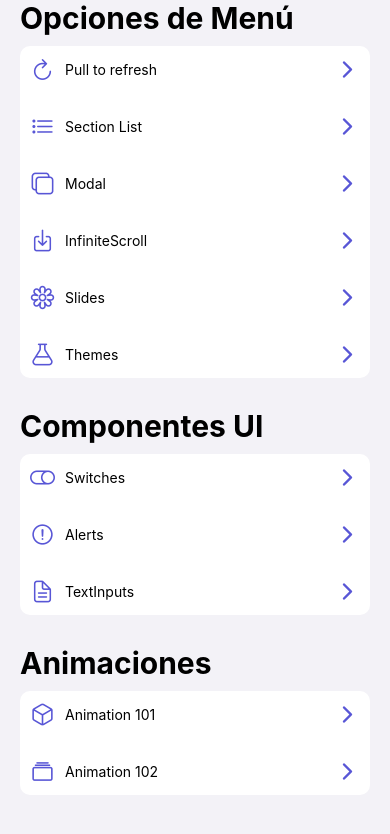
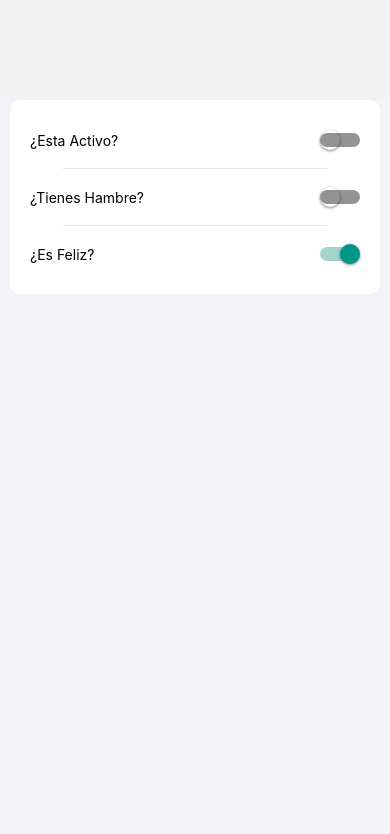
Before and after one commit to percyzavala2000/RNComponentes, a React Native app: screen /SwitchScreen in a window 390 px wide. Shown: the top 834 px of the page. Built offline with nearby package versions, Linux system fonts and the light colour scheme.

Commit message:
Se implemeto un Card Button y swich

```diff
--- /dev/null
+++ b/src/presentation/components/ui/Button.tsx
@@ -0,0 +1,26 @@
+import React from 'react';
+import {View, Text, StyleProp, ViewStyle, Pressable} from 'react-native';
+import {colors, globalStyles} from '../../../config/theme/theme';
+
+interface ButtonProps {
+  text: string;
+  styles?: StyleProp<ViewStyle>;
+  onPress: () => void;
+}
+
+export const Button = ({text, styles, onPress}: ButtonProps) => {
+  // render
+  return (
+    <Pressable
+      onPress={onPress}
+      style={({pressed}) => [
+        globalStyles.btnPrimary,
+        {opacity: pressed ? 0.8 : 1, backgroundColor: colors.primary},
+      ]}>
+      <Text
+        style={[globalStyles.btnPrimaryText, {color: colors.buttonTextColor}]}>
+        {text}
+      </Text>
+    </Pressable>
+  );
+};
--- /dev/null
+++ b/src/presentation/components/ui/Card.tsx
@@ -0,0 +1,20 @@
+import React, {PropsWithChildren} from 'react';
+import {View, Text, StyleProp, ViewStyle} from 'react-native';
+import {colors} from '../../../config/theme/theme';
+
+interface CardProps extends PropsWithChildren {
+  style?: StyleProp<ViewStyle>;
+}
+
+export const Card = ({style, children}: CardProps) => {
+  // render
+  return (
+    <View
+      style={[
+        {backgroundColor: colors.cardBackground, borderRadius: 10, padding: 20},
+        style,
+      ]}>
+      {children}
+    </View>
+  );
+};
--- /dev/null
+++ b/src/presentation/components/ui/CustomSwich.tsx
@@ -0,0 +1,39 @@
+import React from 'react'
+import { View, Text, StyleSheet, Switch, Platform } from 'react-native'
+import { colors } from '../../../config/theme/theme';
+
+type CustomSwichProps = {
+  isOn:boolean;
+  text:string;
+  onChange:(value:boolean)=>void
+}
+
+export const CustomSwich = ({isOn,text,onChange}:CustomSwichProps) => {
+
+// render
+  return (
+    <View style={styles.swichRow} >
+      {
+        text && <Text style={{color:colors.text}} >{text}</Text>
+      }
+
+      <Switch
+          /* trackColor={{false: '#767577', true: '#81b0ff'}} */
+          /* thumbColor={isOn ? '#f5dd4b' : '#f4f3f4'} */
+          thumbColor={Platform.OS === 'android' ? colors.primary : ''}
+          ios_backgroundColor="#3e3e3e"
+          onValueChange={onChange}
+          value={isOn}
+        />
+    </View>
+  )
+}
+
+const styles = StyleSheet.create({
+  swichRow:{
+    flexDirection:'row',
+    justifyContent:'space-between',
+    alignItems:'center',
+    marginVertical:10
+  }
+})
--- /dev/null
+++ b/src/presentation/components/ui/CustomView.tsx
@@ -0,0 +1,18 @@
+import React from 'react'
+import { View, Text, StyleProp, ViewStyle } from 'react-native'
+import { globalStyles } from '../../../config/theme/theme';
+
+type CustomViewProps = {
+  style?:StyleProp<ViewStyle>
+  children?:React.ReactNode
+
+  }
+
+export const CustomView = ({style,children}:CustomViewProps) => {
+// render
+  return (
+    <View style={[globalStyles.mainContainer,style]} >
+     {children}
+    </View>
+  )
+}
--- a/src/presentation/components/ui/MenuItem.tsx
+++ b/src/presentation/components/ui/MenuItem.tsx
@@ -2,7 +2,8 @@ import React from 'react';
 import {View, Text, Pressable, StyleSheet} from 'react-native';
 import {colors} from '../../../config/theme/theme';
 import {IconIcon} from '../../icons/IconIcon';
-import { useNavigation } from '@react-navigation/native';
+import {useNavigation} from '@react-navigation/native';
+import { Separator } from './Separator';
 
 type MenuItemProps = {
   name: string;
@@ -19,10 +20,10 @@ export const MenuItem = ({
   isFirst = false,
   isLast = false,
 }: MenuItemProps) => {
-
-const navigation=useNavigation<any>();
+  const navigation = useNavigation<any>();
   // render
   return (
+    <>
       <Pressable onPress={() => navigation.navigate(component)}>
         <View
           style={{
@@ -54,6 +55,9 @@ const navigation=useNavigation<any>();
           />
         </View>
       </Pressable>
+
+      {!isLast && <Separator />}
+    </>
   );
 };
 
--- /dev/null
+++ b/src/presentation/components/ui/Separator.tsx
@@ -0,0 +1,22 @@
+import React from 'react'
+import { View, Text, StyleProp, ViewStyle } from 'react-native'
+import { colors } from '../../../config/theme/theme';
+import { Colors } from 'react-native/Libraries/NewAppScreen';
+
+type SeparatorProps = {
+  style?:StyleProp <ViewStyle>
+
+
+  }
+
+export const Separator = ({style}:SeparatorProps) => {
+// render
+  return (
+    <View style={{backgroundColor:colors.cardBackground}} >
+
+    <View style={[{alignSelf:'center',width:'80%',height:1, backgroundColor:colors.text,opacity:0.1,marginVertical:8},style]}  />
+
+    </View>
+
+  )
+}
--- a/src/presentation/navigator/NavigationStack.tsx
+++ b/src/presentation/navigator/NavigationStack.tsx
@@ -2,6 +2,7 @@ import { createStackNavigator } from '@react-navigation/stack';
 import { HomeScreen } from '../screens/home/HomeScreen';
 import { Animation101Screen } from '../screens/animations/Animation101Screen';
 import { Animation102Screen } from '../screens/animations/Animation102Screen';
+import { SwitchScreen } from '../screens/switches/SwitchScreen';
 
 
 export const NavigationStack = () => {
@@ -13,6 +14,7 @@ export const NavigationStack = () => {
       <Stack.Screen name="Home" component={HomeScreen} />
       <Stack.Screen name="Animation101Screen" component={Animation101Screen} />
       <Stack.Screen name="Animation102Screen" component={Animation102Screen} />
+      <Stack.Screen name='SwitchScreen' component={SwitchScreen} />
 
     </Stack.Navigator>
 
--- /dev/null
+++ b/src/presentation/screens/switches/SwitchScreen.tsx
@@ -0,0 +1,42 @@
+import React, { useState } from 'react'
+import { View, Text, Switch } from 'react-native'
+import { CustomView } from '../../components/ui/CustomView';
+import { Card } from '../../components/ui/Card';
+import { Button } from '../../components/ui/Button';
+import { CustomSwich } from '../../components/ui/CustomSwich';
+import { Separator } from '../../components/ui/Separator';
+
+export const SwitchScreen = () => {
+  const [isEnabled, setIsEnabled] = useState(false);
+  const toggleSwitch = () => setIsEnabled(previousState => !previousState);
+
+  const [state, setState] = useState({
+    isActive: false,
+    isHungry: false,
+    isHappy: true
+  });
+
+
+// render
+  return (
+    <CustomView style={{marginTop:100,paddingHorizontal:10}} >
+      <Card>
+        <CustomSwich isOn={state.isActive} onChange={(value)=>setState({...state,isActive:value})} text='¿Esta Activo?'/>
+          <Separator  />
+        <CustomSwich isOn={state.isHungry} onChange={(value)=>setState({...state,isHungry:value})} text='¿Tienes Hambre?'/>
+          <Separator  />
+        <CustomSwich isOn={state.isHappy} onChange={(value)=>setState({...state,isHappy:value})} text='¿Es Feliz?'/>
+     {/*  <Switch
+          trackColor={{false: '#767577', true: '#81b0ff'}}
+          thumbColor={isEnabled ? '#f5dd4b' : '#f4f3f4'}
+          ios_backgroundColor="#3e3e3e"
+          onValueChange={toggleSwitch}
+          value={isEnabled}
+        /> */}
+
+      {/* <Text>SwitchScreen</Text> */}
+      {/* <Button text="Switch" onPress={()=>toggleSwitch()} /> */}
+      </Card>
+    </CustomView>
+  )
+}
```
Lines whose indentation alone changed are shown as unchanged.
